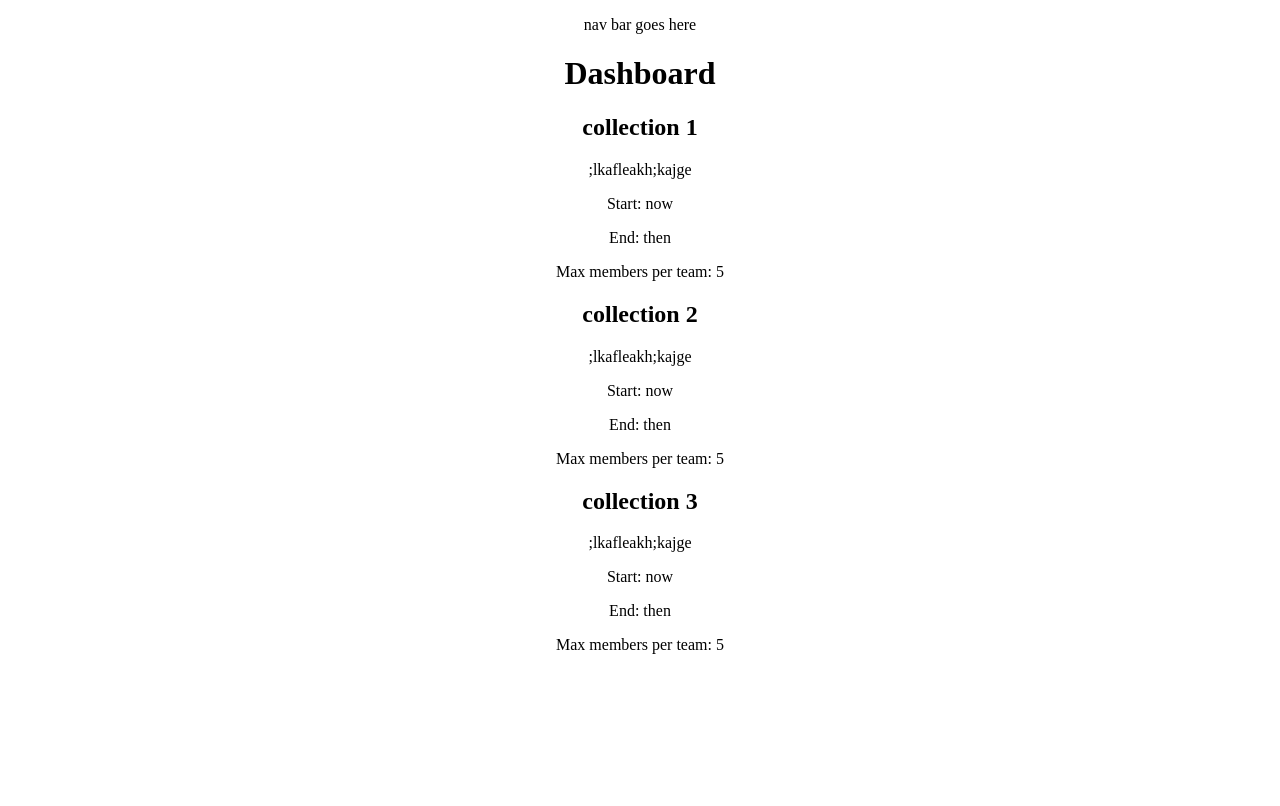
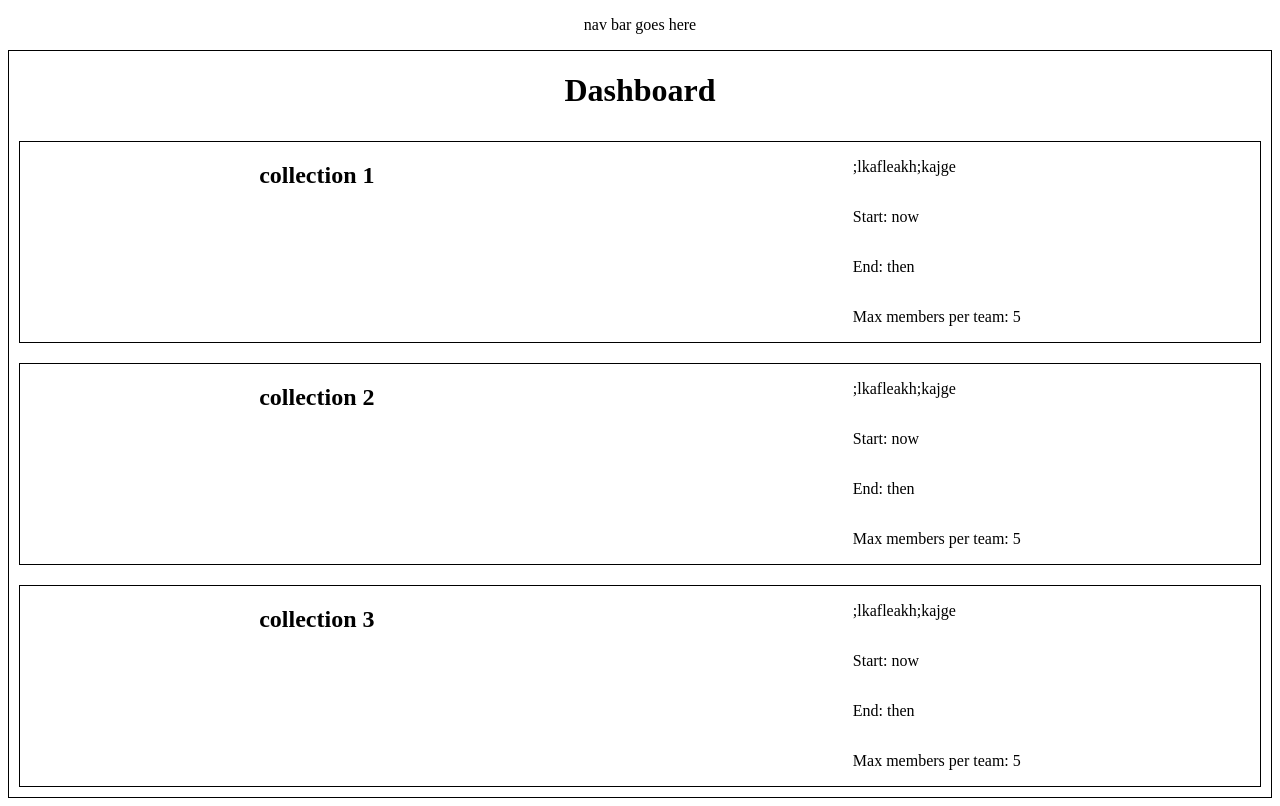
Before and after one commit to cesarnml/client, a React (Create React App) app: page / in a window 1280 px wide. Built offline with nearby package versions, Linux system fonts and the light colour scheme.

Commit message:
introduce basic styling for dashboard

```diff
--- a/src/features/Dashboard/index.js
+++ b/src/features/Dashboard/index.js
@@ -5,6 +5,32 @@ import { fetchCollections } from './actions'
 
 // name, description, info
 // dashboard, new button up top (contingent on admin)
+
+const dashboardContainerStyles = {
+  border: '1px solid black'
+}
+
+const dashboardTitleStyles = {
+  position: 'relative'
+}
+
+const collectionsContainerStyles = {
+  display: 'flex',
+  flexDirection: 'column'
+}
+
+const collectionTileSyles = {
+  display: 'flex',
+  justifyContent: 'space-around',
+  border: '1px solid black',
+  margin: '10px'
+}
+
+const infoTileStyles = {
+  display: 'flex',
+  flexDirection: 'column',
+  alignItems: 'flex-start'
+}
 
 const mapStateToProps = ({ dashboard }) => ({
   dashboard
@@ -19,19 +45,29 @@ class Dashboard extends Component {
     const { dashboard } = this.props
 
     return (
-      <div className="dashboard-container">
+      <div className="dashboard-container" style={dashboardContainerStyles}>
+        <div style={dashboardTitleStyles}>
           <h1>Dashboard</h1>
+        </div>
+
+        <div style={collectionsContainerStyles}>
           {dashboard
             ? dashboard.map(collection => (
-              <div className="dashboard-collection-container">
+                <div
+                  className="dashboard-collection-container"
+                  style={collectionTileSyles}
+                >
                   <h2>{collection.collectionName}</h2>
+                  <div style={infoTileStyles}>
                     <p>{collection.description}</p>
                     <p>Start: {collection.startDate}</p>
                     <p>End: {collection.endDate}</p>
                     <p>Max members per team: {collection.maxMembersPerTeam}</p>
                   </div>
+                </div>
               ))
             : null}
+        </div>
       </div>
     )
   }
```
Lines whose indentation alone changed are shown as unchanged.
